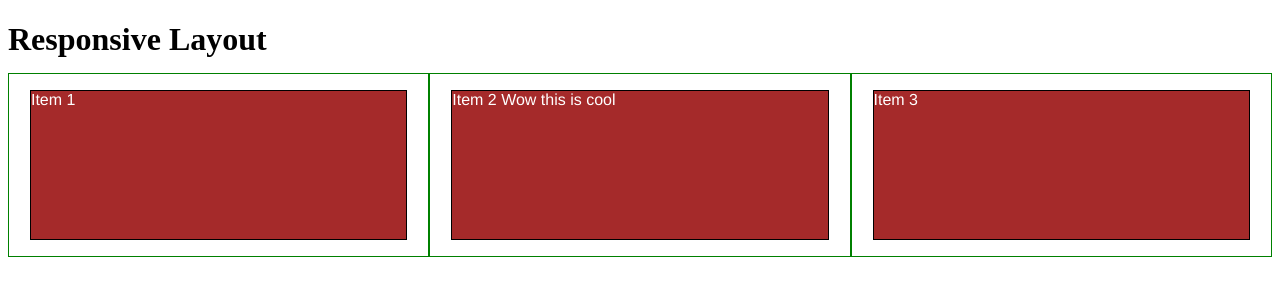
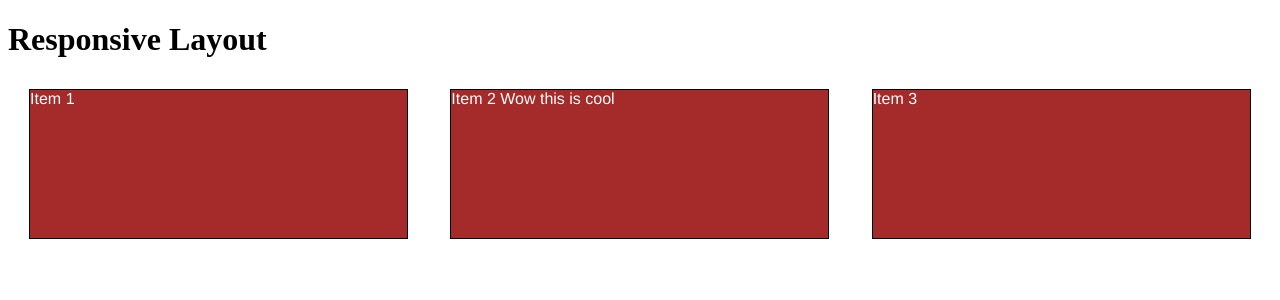
Before and after one commit to arkpan25/Web-Development, a PHP site: page / in a window 1280 px wide. Shown: the top 300 px of the page. Run offline with PHP 8.4, Linux system fonts and the light colour scheme.

Commit message:
Delete Border

```diff
--- a/Assign1/CSS/styles.css
+++ b/Assign1/CSS/styles.css
@@ -29,7 +29,6 @@ p {
 @media (min-width: 992px) {
   .col-lg-1, .col-lg-2, .col-lg-3, .col-lg-4, .col-lg-5, .col-lg-6, .col-lg-7, .col-lg-8, .col-lg-9, .col-lg-10, .col-lg-11, .col-lg-12 {
     float: left;
-    border: 1px solid green;
   }
   .col-lg-1 {
     width: 8.33%;
@@ -73,7 +72,6 @@ p {
 @media (min-width: 768px) and (max-width: 991px) {
   .col-md-1, .col-md-2, .col-md-3, .col-md-4, .col-md-5, .col-md-6, .col-md-7, .col-md-8, .col-md-9, .col-md-10, .col-md-11, .col-md-12 {
     float: left;
-    border: 1px solid green;
   }
   .col-md-1 {
     width: 8.33%;
```
